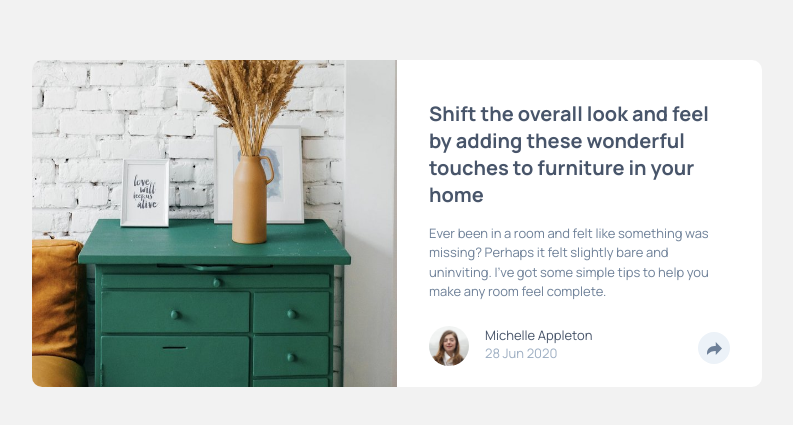
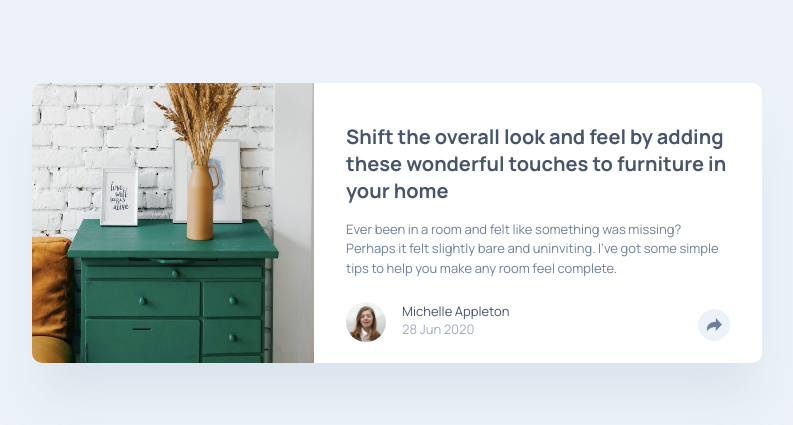
Before and after one commit to Pan1402/share-card, a plain HTML site: page index.html in a window 1280 px wide. Shown: the part 201-626 px from the top of the page, without its empty margins (243-1036 px from the left). Drawn offline with Linux system fonts and the light colour scheme.

Commit message:
change body  background

```diff
--- a/styles.css
+++ b/styles.css
@@ -9,6 +9,7 @@
 :root {
   --primary-color: #48556a;
   --secondary-color: #979797;
+  --bg-color: #ecf2f8;
 
   --text-color: #6e8098;
   --dark-color: #48556a;
@@ -18,7 +19,7 @@
 
 body {
   font-family: "Manrope", sans-serif;
-  background-color: #f2f2f2;
+  background-color: var(--bg-color);
   display: flex;
   align-items: center;
   justify-content: center;
@@ -39,14 +40,15 @@ body {
   max-width: 730px;
   background-color: #fff;
   border-radius: 10px;
-  flex-wrap: wrap;
+  box-shadow: 0 40px 40px -10px rgba(201, 213, 225, 0.5);
 }
 
-.card > * {
-  flex: 1;
+.card__image {
+  flex-grow: 1;
 }
 
 .card__content {
+  flex-grow: 1;
   display: flex;
   flex-direction: column;
 }
```
